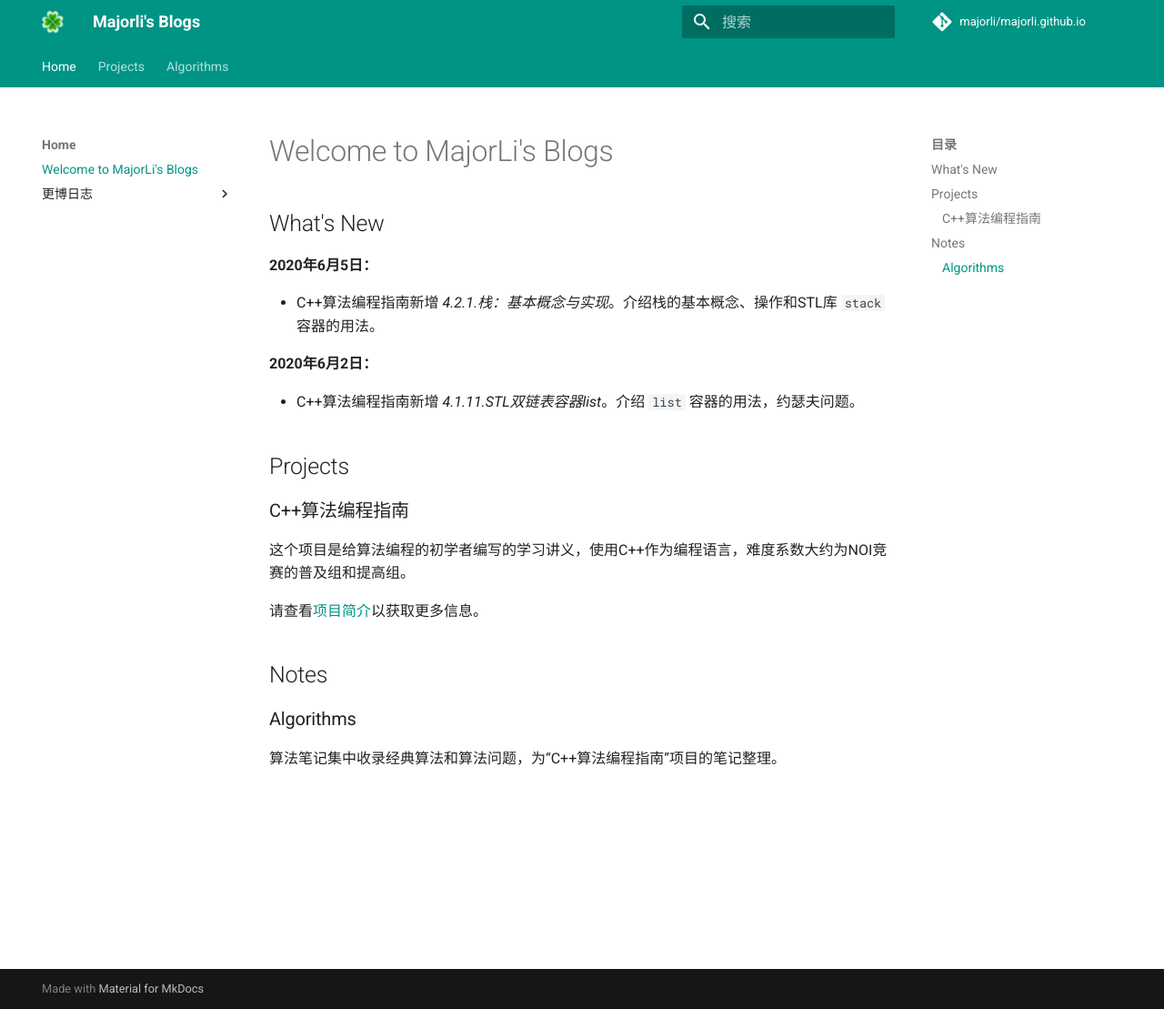
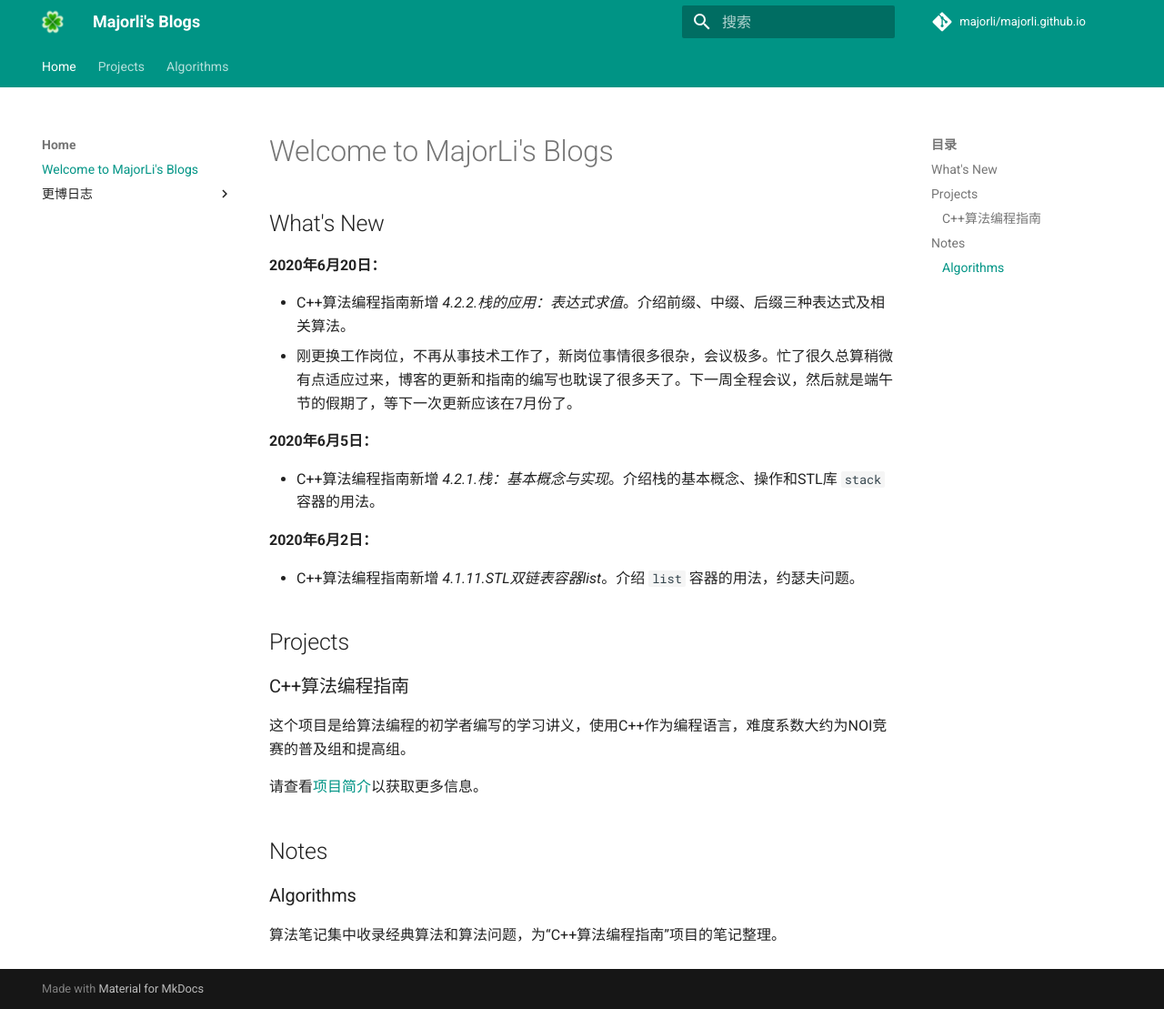
Before and after one commit to majorli/majorli.github.io, an MkDocs documentation site: the page built from docs/index.md, in a window 1280 px wide and 1109 px high. Shown: the whole window at 91% size. Built offline with MkDocs 1.6.1 and Material for MkDocs 9.7.7, drawn with Linux system fonts in a browser that asks for light colours; comment, search, counter and statistics services are not loaded.

Commit message:
20200620_1605_source

```diff
--- a/docs/index.md
+++ b/docs/index.md
@@ -1,6 +1,11 @@
 # Welcome to MajorLi's Blogs
 
 ## What's New
+
+**2020年6月20日：**
+
+- C++算法编程指南新增 *4.2.2.栈的应用：表达式求值*。介绍前缀、中缀、后缀三种表达式及相关算法。
+- 刚更换工作岗位，不再从事技术工作了，新岗位事情很多很杂，会议极多。忙了很久总算稍微有点适应过来，博客的更新和指南的编写也耽误了很多天了。下一周全程会议，然后就是端午节的假期了，等下一次更新应该在7月份了。
 
 **2020年6月5日：**
 
```
Also changed, not shown: docs/projects/algo_guide.md (+1 -0 lines).
